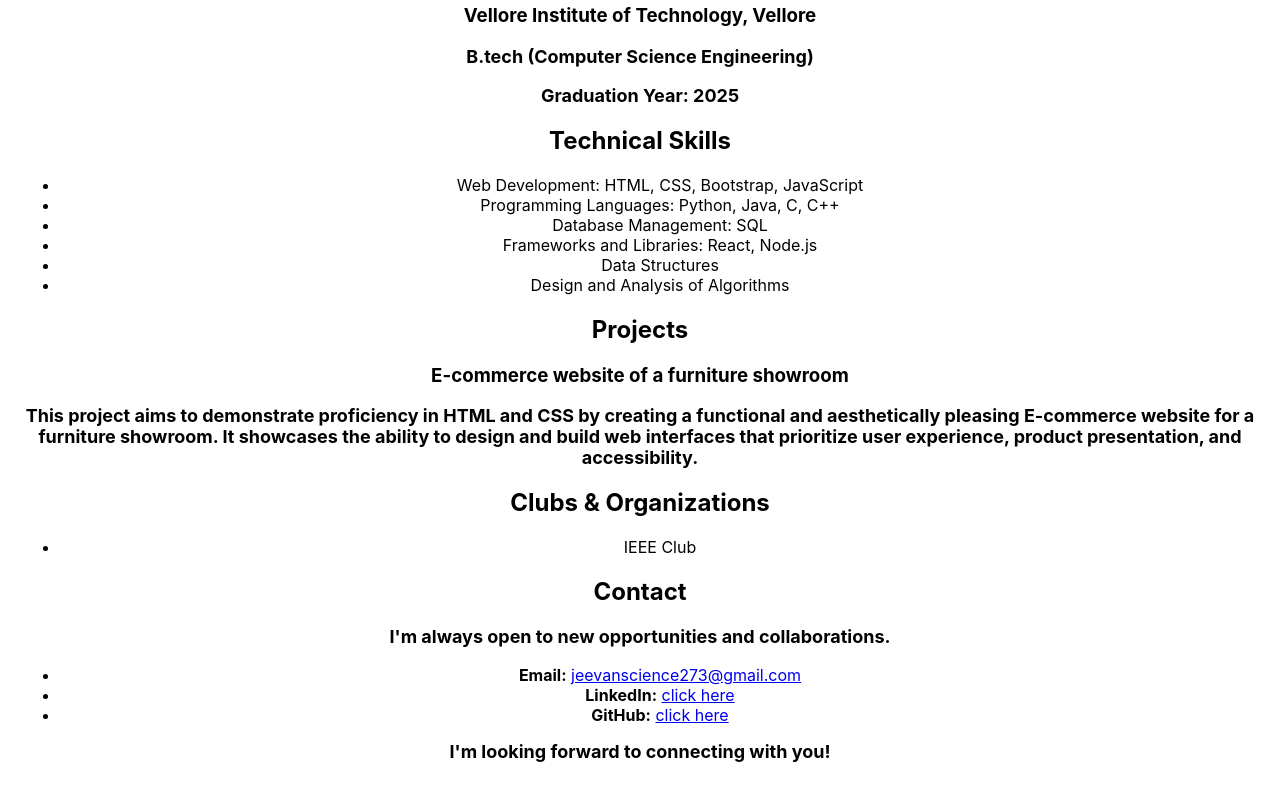
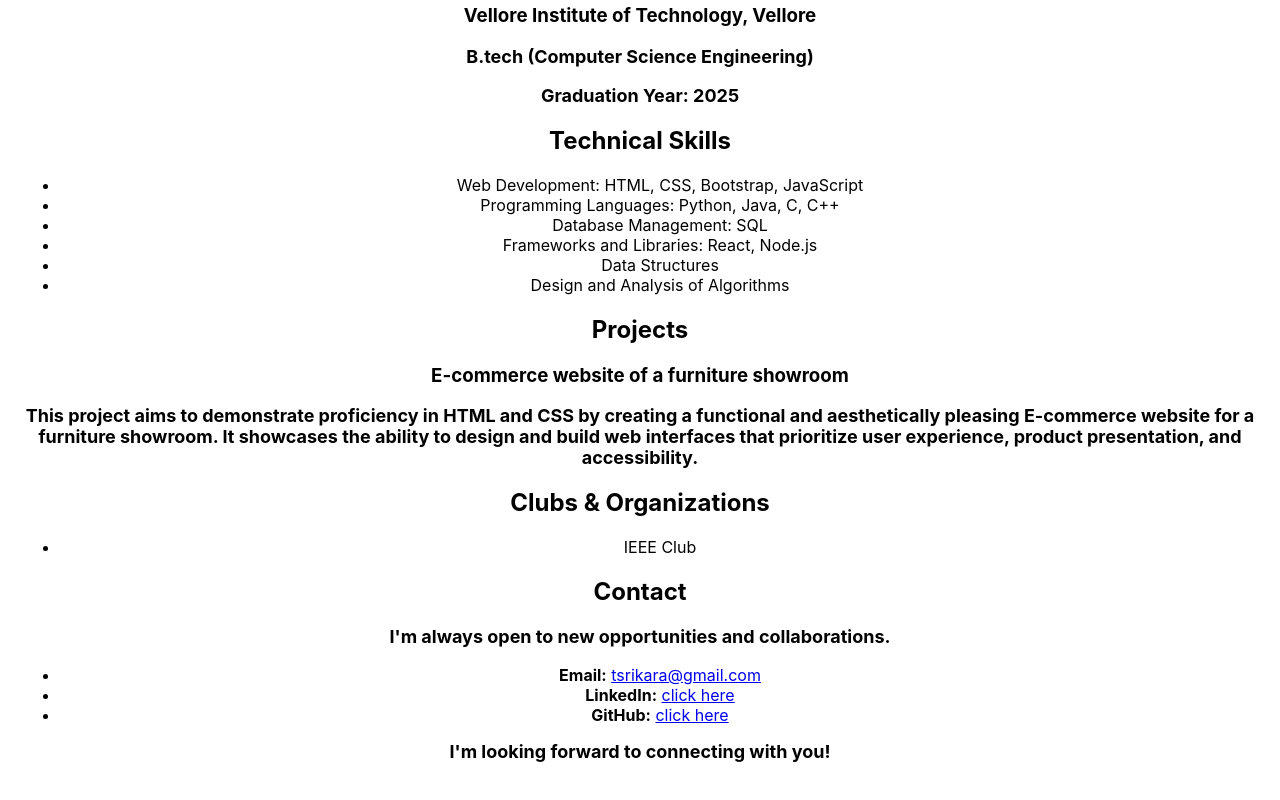
Before and after one commit to srik4442/t6, a React (Create React App) app: page / in a window 1280 px wide. Shown: the part 581-1381 px from the top of the page. Built offline with nearby package versions, Linux system fonts and the light colour scheme.

Commit message:
Update Contact.js

```diff
--- a/src/components/Contact.js
+++ b/src/components/Contact.js
@@ -10,13 +10,13 @@ const Contact = () => {
       </p>
       <ul>
         <li>
-          <strong>Email:</strong> <a href="mailto:jeevanscience273@gmail.com">jeevanscience273@gmail.com</a>
+          <strong>Email:</strong> <a href="mailto:tsrikara@gmail.com">tsrikara@gmail.com</a>
         </li>
         <li>
-          <strong>LinkedIn:</strong> <a href="linkedin.com/in/jeevanba273/">click here</a>
+          <strong>LinkedIn:</strong> <a href="https://www.linkedin.com/in/srikara-thikkireddy-4b80b8250/">click here</a>
         </li>
         <li>
-          <strong>GitHub:</strong> <a href="https://github.com/jeevanba273" target="_blank" rel="noopener noreferrer">click here</a>
+          <strong>GitHub:</strong> <a href="https://github.com/srik4442" target="_blank" rel="noopener noreferrer">click here</a>
         </li>
 
       </ul>
```
